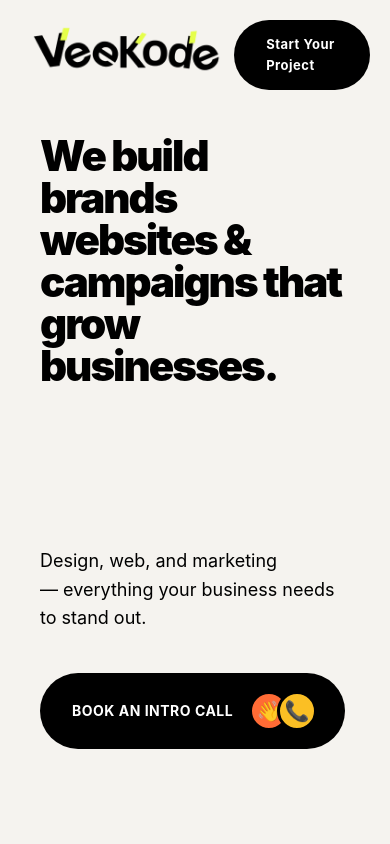
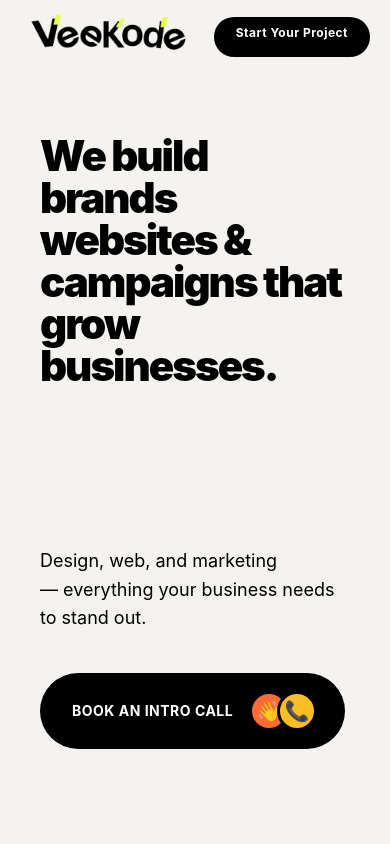
Before and after one commit to yadav1516/Veekode, a website built with Vite: page index.html in a window 390 px wide. Shown: the top 844 px of the page. Built offline with nearby package versions, Linux system fonts and the light colour scheme.

Commit message:
header update

```diff
--- a/index.html
+++ b/index.html
@@ -403,7 +403,7 @@
 </div>
 
 <!-- Example button to open modal -->
-<button class="open-contact-modal">Book a Call</button>
+<!-- <button class="open-contact-modal">Book a Call</button> -->
 
 
   <script type="module" src="script.js"></script>
--- a/style.css
+++ b/style.css
@@ -121,15 +121,14 @@ body {
   right: 0;
   z-index: 999;
   background: transparent;
-  padding: 24px 40px;
-  transition: all 0.3s ease;
+  padding: 16px 30px;
+  transition: background 0.3s ease, box-shadow 0.3s ease;
 }
 
 .navbar.scrolled {
   background: rgba(255, 255, 255, 0.95);
   backdrop-filter: blur(10px);
-  box-shadow: 0 2px 20px rgba(0, 0, 0, 0.05);
-  padding: 16px 40px;
+  box-shadow: 0 2px 10px rgba(0, 0, 0, 0.05);
 }
 
 .nav-wrapper {
@@ -1262,3 +1261,29 @@ body {
     font-size: 16px;
   }
 }
+
+.btn-cta {
+  padding: 12px 28px;
+  line-height: 1;
+  display: inline-block;
+  white-space: nowrap;
+  height: 44px;
+  align-items: center;
+  justify-content: center;
+}
+
+@media (max-width: 968px) {
+  .navbar {
+    padding: 12px 20px;
+  }
+
+  .img-logo {
+    height: 50px;
+  }
+
+  .btn-cta {
+    font-size: 12px;
+    padding: 10px 22px;
+    height: 40px;
+  }
+}
```
